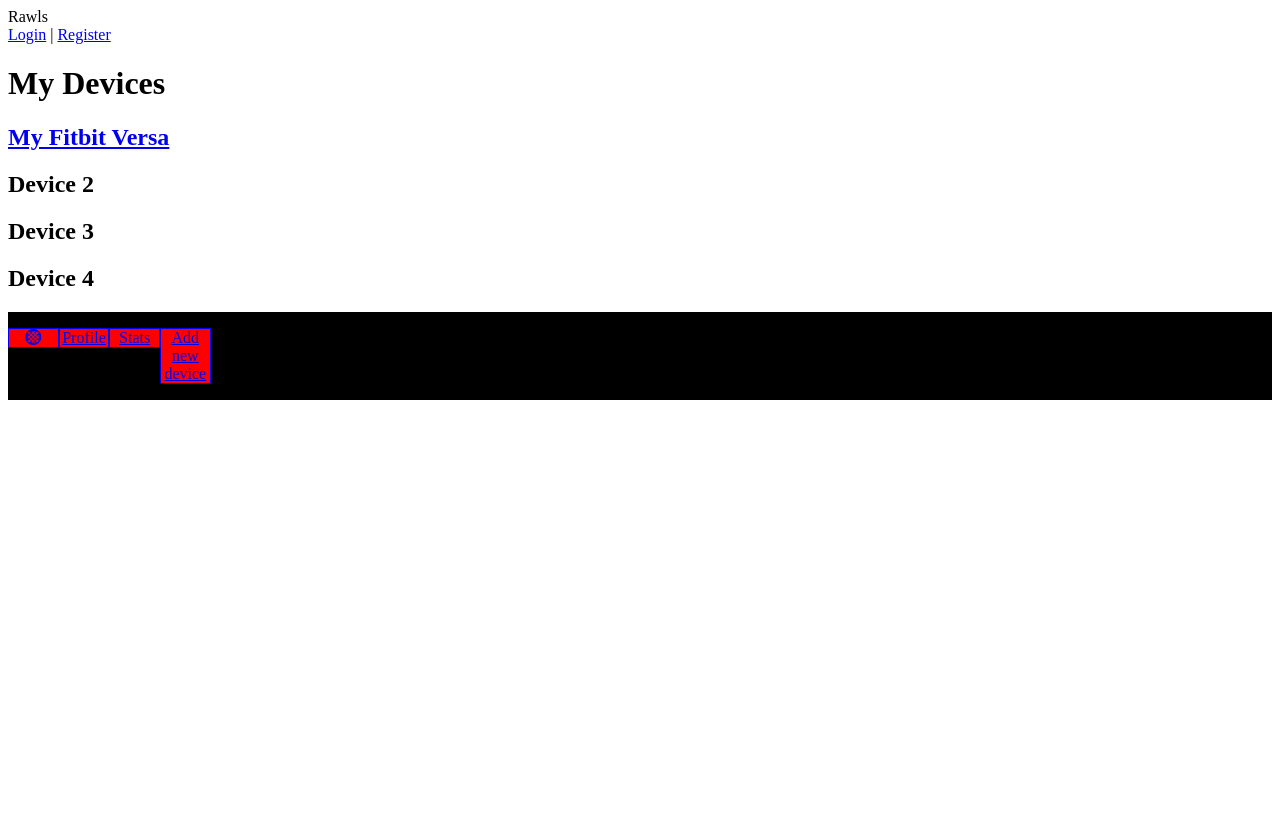
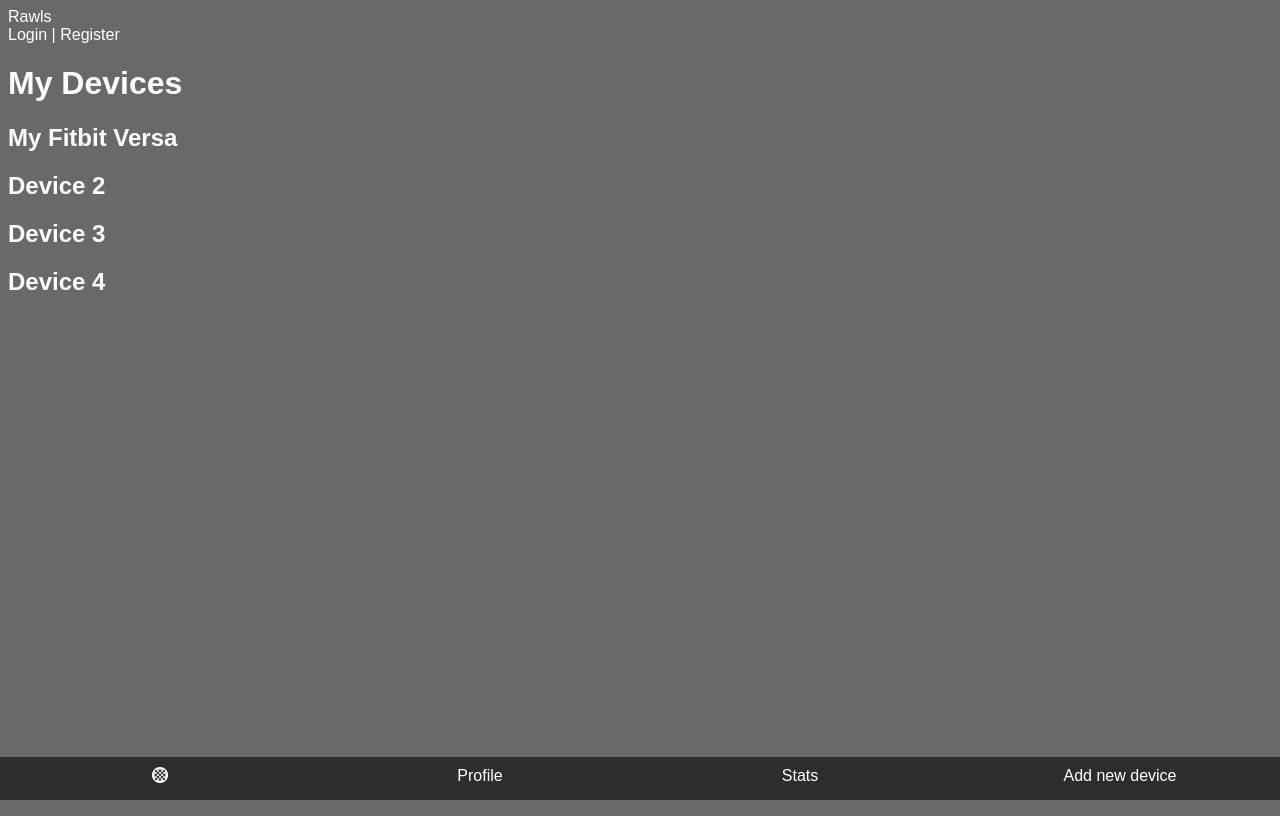
Before and after one commit to aslebloas/rawls, a Flask app: page / in a window 1280 px wide. Before the commit the page ends 400 px from the top, so only its background shows below. Run offline with Flask 2, Linux system fonts and the light colour scheme; some libraries are stand-ins or nearby versions.

Commit message:
Amy's late night style contribution

```diff
--- a/static/style.css
+++ b/static/style.css
@@ -23,3 +23,44 @@ li {
     flex-grow: inherit;
     align-items: stretch;
 }
+
+* {
+    font-family:Arial,Helvetica,sans-serif;
+    color: white;
+}
+ul {
+    display: flex;
+    flex-wrap: nowrap;
+    padding: 0px;
+}
+
+footer {
+    background: #2d2d2d;
+    position: absolute;
+    bottom: 0px;
+    width: 100%;
+    height: 40px;
+    left: 0px;
+}
+
+li {
+    width: 40%;
+    background: transparent;
+    color: white;
+    list-style: none;
+    text-align:center;
+    /* height: 40px; */
+    margin-top: -19px;
+    border: 0px;
+    background: #2d2d2d;
+    padding: 10px;
+}
+html {
+    background: #696969;
+}
+nav {
+    width: 100%;
+}
+a {
+    text-decoration: none;
+}
```
